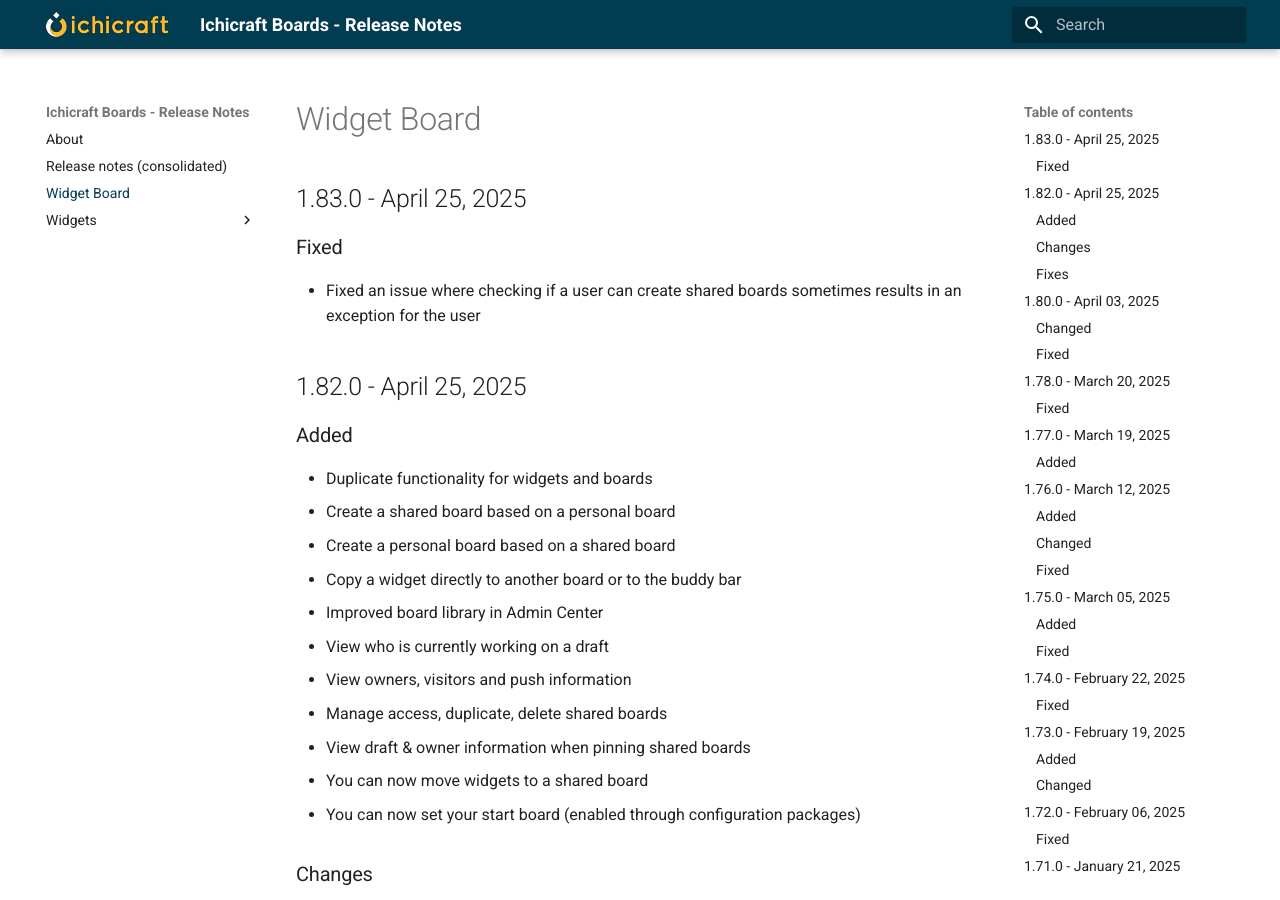
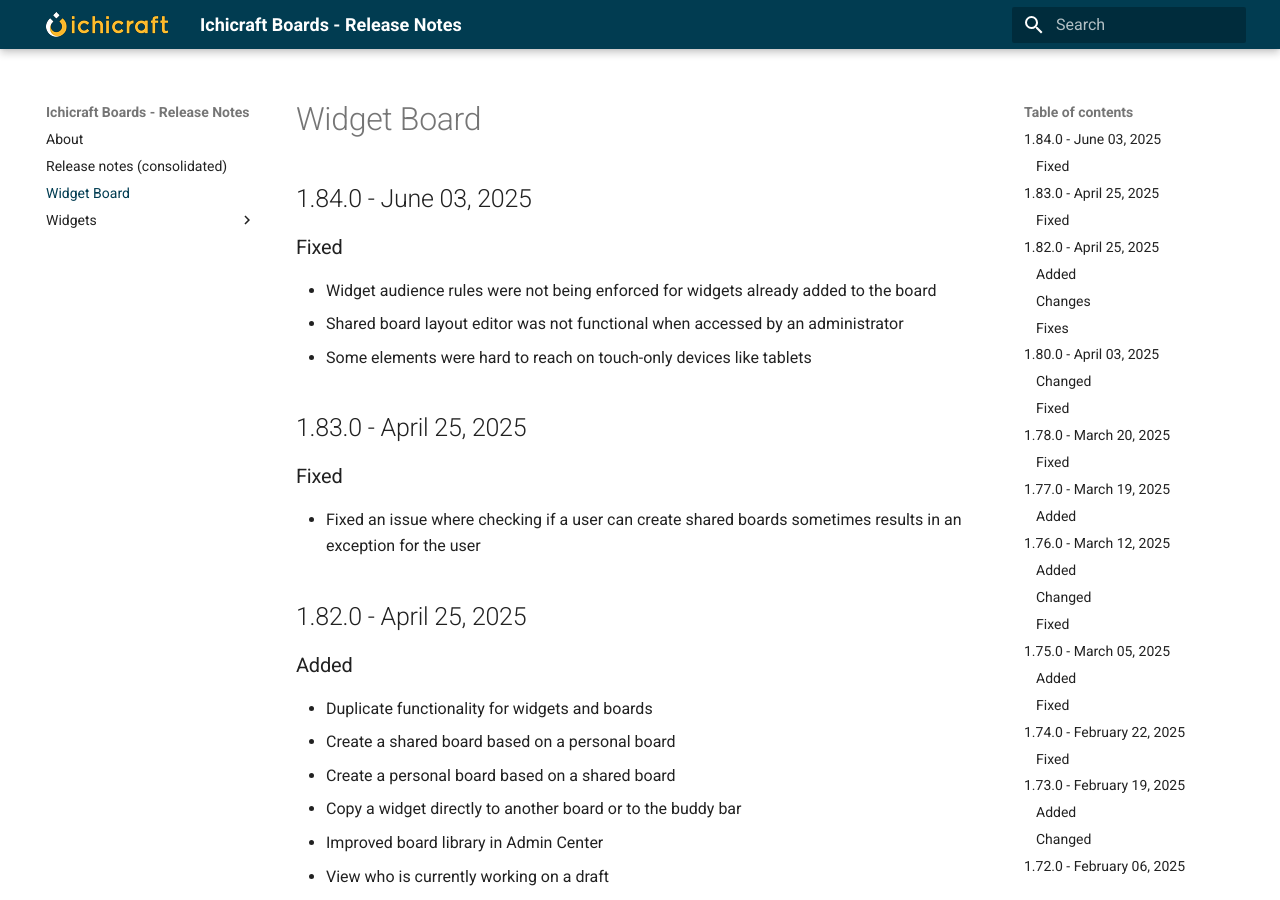
Before and after one commit to ichicraft/widgets-docs, an MkDocs documentation site: the page built from docs/Widget Board.md, in a window 1280 px wide and 900 px high. Built offline with MkDocs 1.6.1 and Material for MkDocs 9.7.7, drawn with Linux system fonts in a browser that asks for light colours.

```diff
--- a/docs/Widget Board.md
+++ b/docs/Widget Board.md
@@ -1,3 +1,10 @@
+## 1.84.0 - June 03, 2025
+
+### Fixed
+- Widget audience rules were not being enforced for widgets already added to the board
+- Shared board layout editor was not functional when accessed by an administrator
+- Some elements were hard to reach on touch-only devices like tablets
+
 ## 1.83.0 - April 25, 2025
 
 ### Fixed
```
Also changed, not shown: docs/Release-notes-(consolidated).md (+7 -0 lines).
